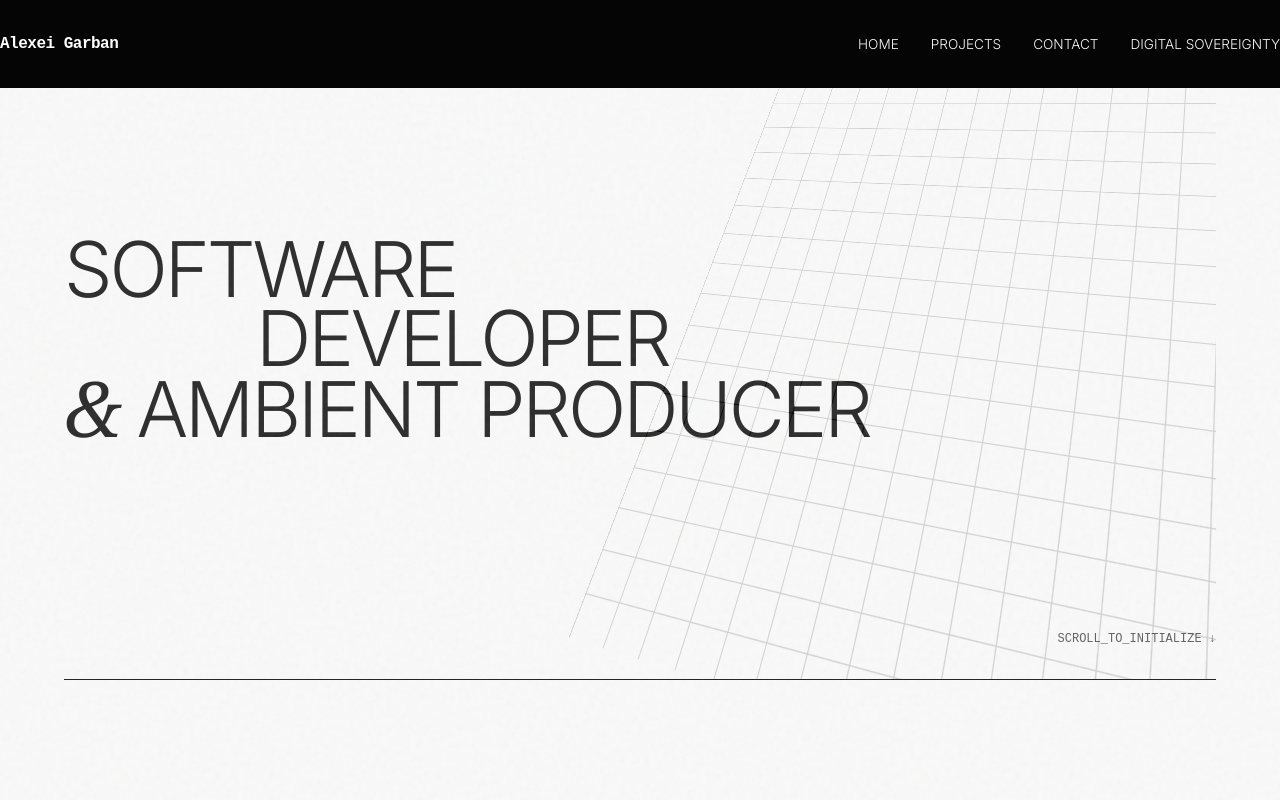
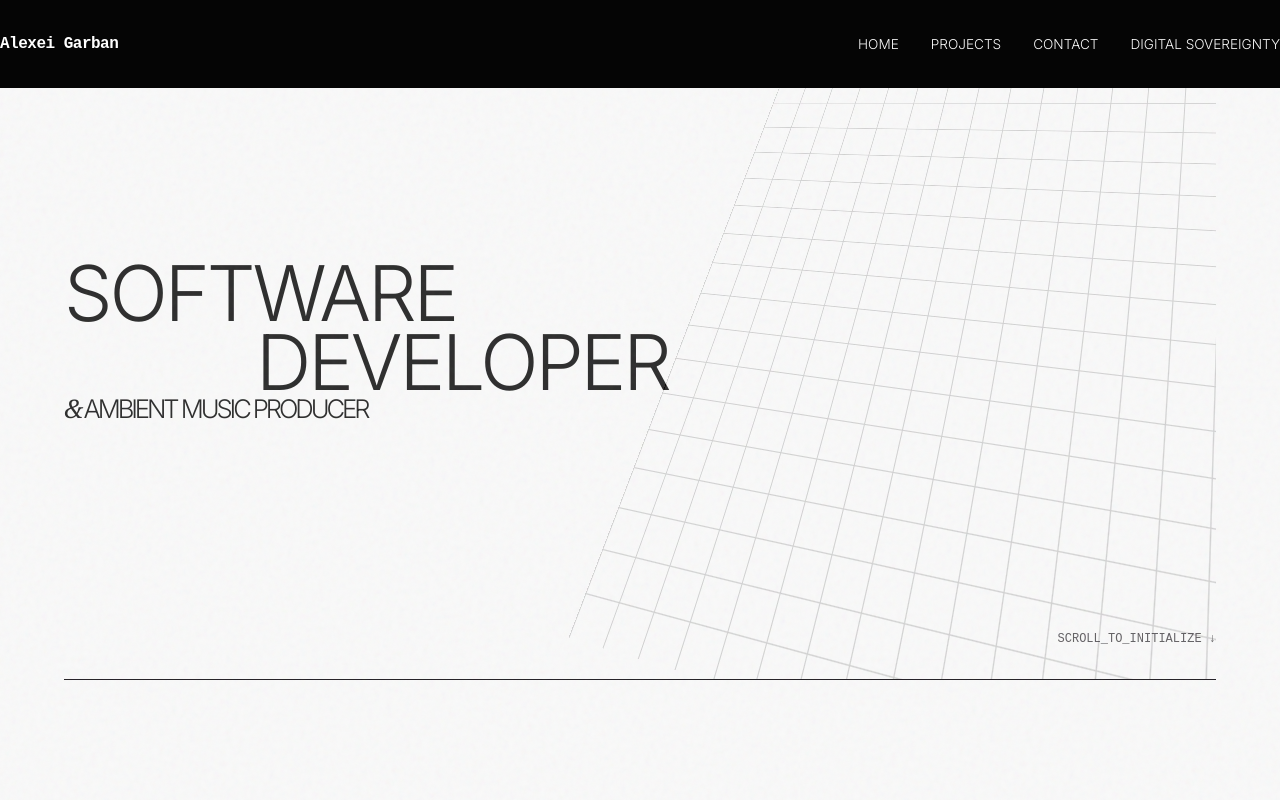
Before and after one commit to garbanv/portfolio24front, a Next.js app: page / in a window 1280 px wide. Shown: the top 800 px of the page. Built offline with nearby package versions, Linux system fonts and the light colour scheme.

Commit message:
fix: adjust font size and wording for ambient music producer in Home component

```diff
--- a/src/app/page.tsx
+++ b/src/app/page.tsx
@@ -62,8 +62,8 @@ export default function Home() {
           <span className="block animate-slideUp [animation-delay:100ms] ml-[10vw] md:ml-[15vw]">
             developer
           </span>
-          <span className="block animate-slideUp [animation-delay:200ms] text-[6vw]">
-            <span className="font-serif italic">&</span> Ambient producer
+          <span className="block animate-slideUp [animation-delay:200ms] text-[2vw]">
+            <span className="font-serif italic">& </span> Ambient music producer
           </span>
         </h1>
 
```
